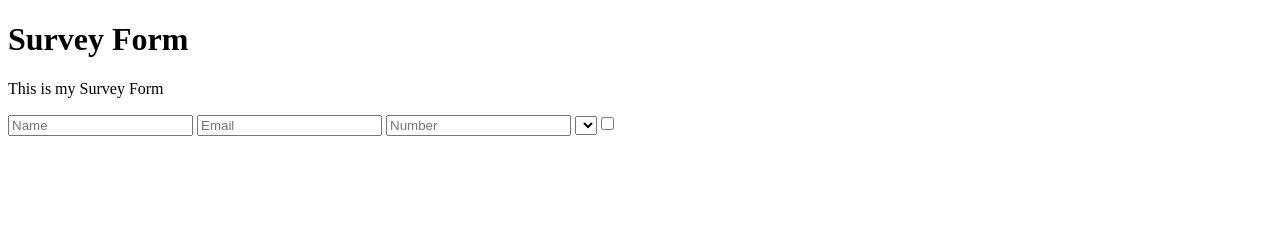
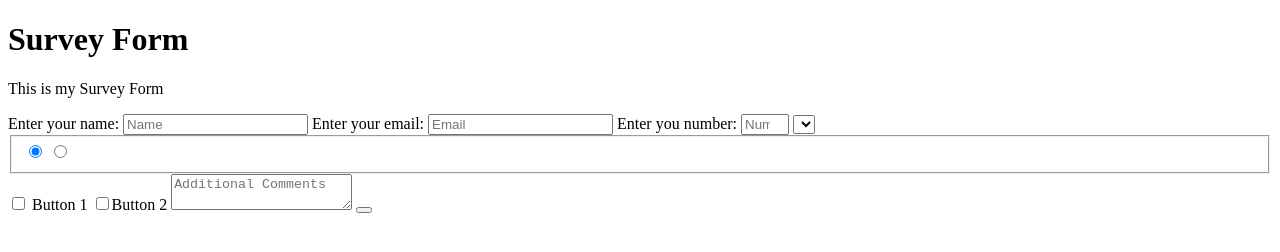
Before and after one commit to Jerdon07/223133568-LITAOEN, a plain HTML site: page freecodecamp/SurveyForm/index.html in a window 1280 px wide. Drawn offline with Linux system fonts and the light colour scheme.

Commit message:
Finished the Last Project to Complete

```diff
--- a/freecodecamp/SurveyForm/index.html
+++ b/freecodecamp/SurveyForm/index.html
@@ -3,22 +3,52 @@
 <head>
     <meta charset="UTF-8">
     <meta name="viewport" content="width=device-width, initial-scale=1.0">
+    <link rel="stylesheet" href="styles.css">
     <title>Document</title>
 </head>
 <body>
+    <!-- #title -->
     <h1 id="title">Survey Form</h1>
+    <!-- #description -->
     <p id="description">This is my Survey Form</p>
 
-    <!-- Name -->
+    <!-- #survey-form -->
     <form id="survey-form">
-        <label id="name-label"><input type="text" id="name" placeholder="Name"></label>
-        <label id="email-label"><input type="text" id="email" placeholder="Email" required></label>
-        <label id="number-label"><input type="number" name="" id="number" placeholder="Number" minlength="6" maxlength="8"></label>
+        <!-- #name-label -->
+        <label id="name-label">Enter your name:
+            <!-- #name -->
+            <input type="text" id="name" placeholder="Name" required>
+        </label>
+        <!-- #email-label -->
+        <label id="email-label">Enter your email:
+            <!-- #email -->
+            <input type="email" id="email" placeholder="Email" required>
+        </label>
+        <!-- #number-label -->
+        <label id="number-label">Enter you number:
+            <!-- #number -->
+            <input type="number" name="" id="number" placeholder="Number"min="6" max="8">
+        </label>
 
+        <!-- #dropdown -->
         <select id="dropdown">
-            <option value=""><input type="checkbox"></option>
-            <option value=""><input type="checkbox"></option>
+            <!-- no.13 -->
+            <option></option>
+            <option></option>
         </select>
+
+        <!-- no.14 -->
+        <fieldset>
+            <label><input type="radio" name="1" value="1" checked></label>
+            <label><input type="radio" name="1" value="2"></label>
+        </fieldset>
+
+        <input type="checkbox" value="value1" name="test"> Button 1
+        <input type="checkbox" value="value2" name="test">Button 2
+
+        <textarea placeholder="Additional Comments"></textarea>
+
+        <button id="submit"></button>
 
     </form>
 </body>
```
